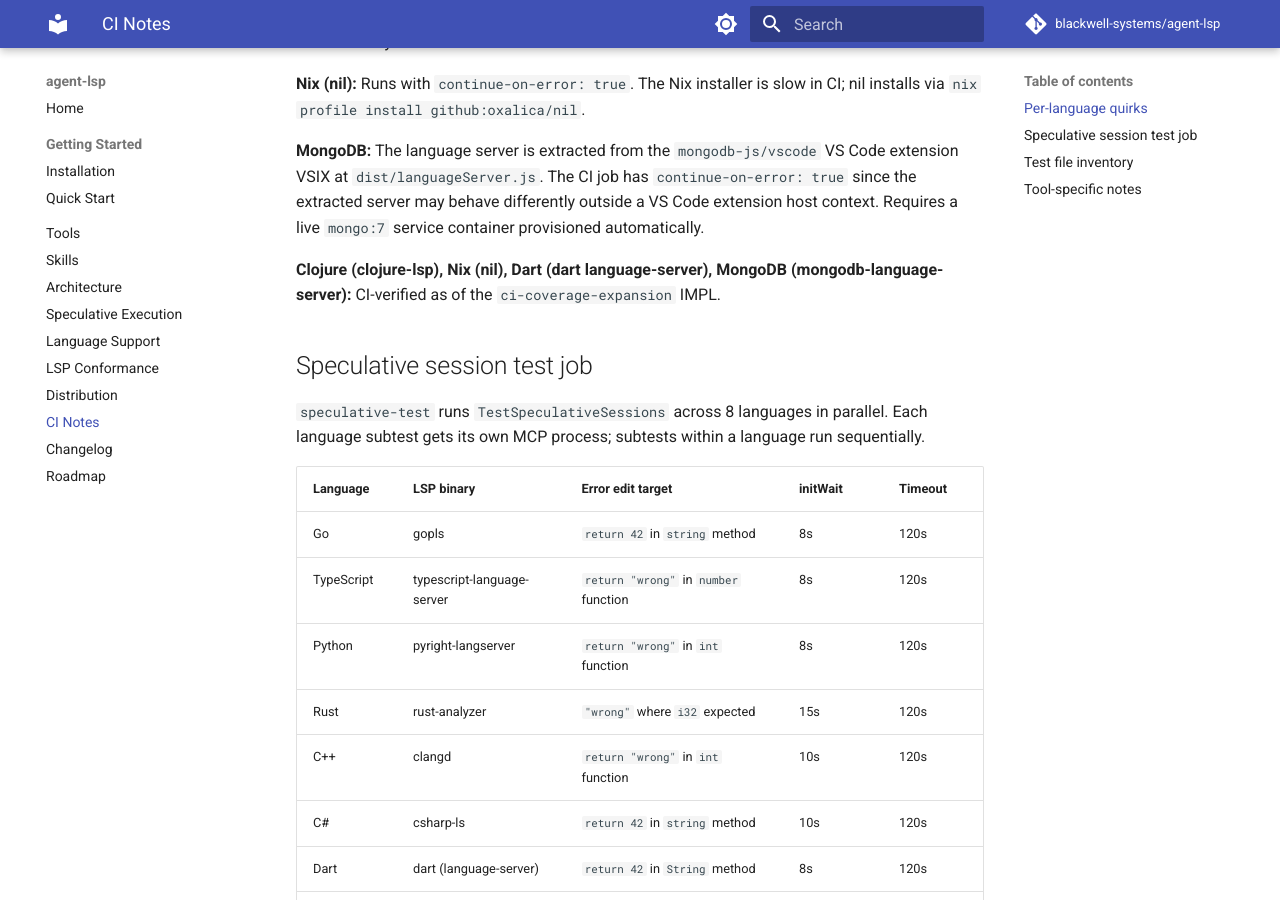
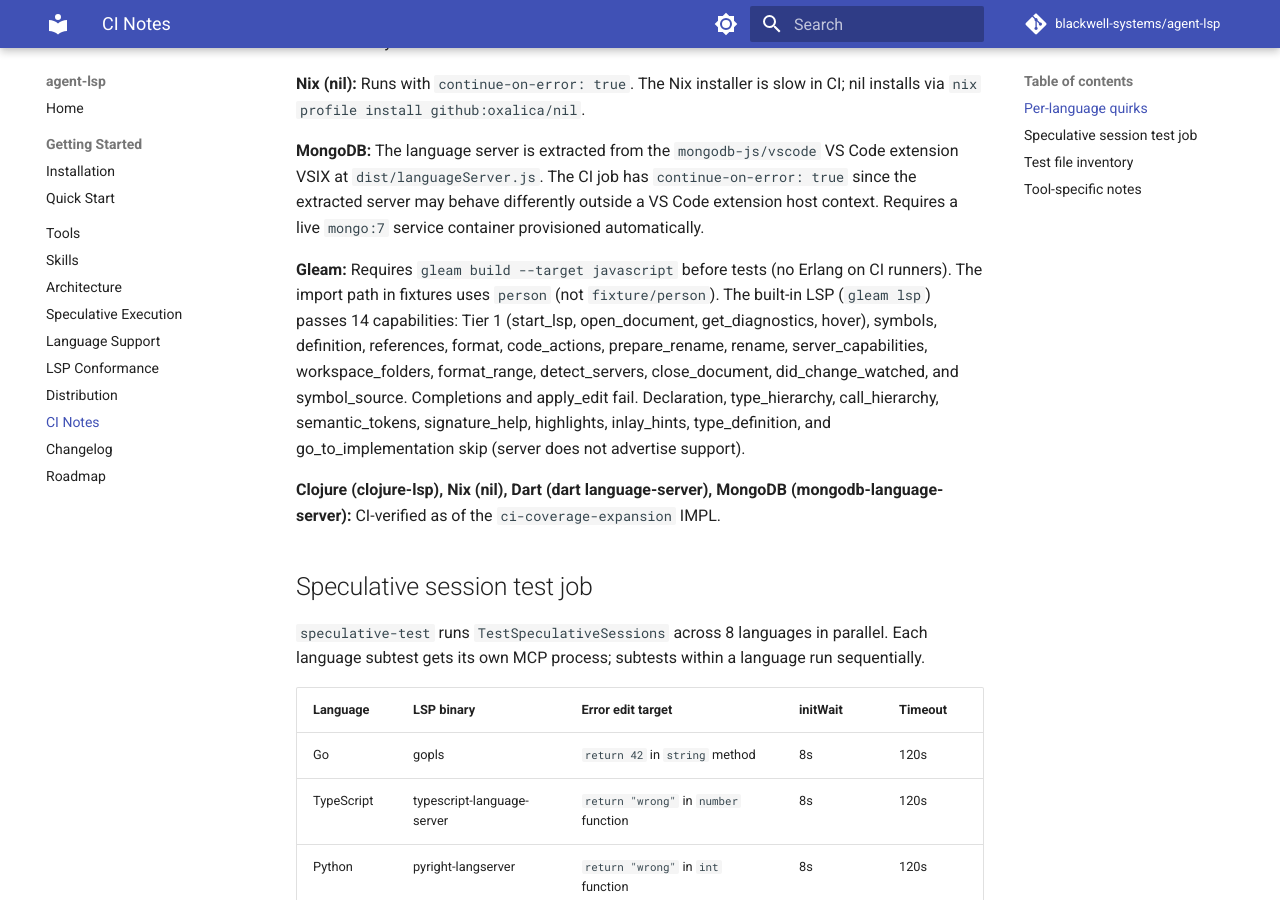
Before and after one commit to blackwell-systems/agent-lsp, an MkDocs documentation site: the page built from docs/ci-notes.md, in a window 1280 px wide and 900 px high, scrolled down 817 px. Built offline with MkDocs 1.6.1 and Material for MkDocs 9.7.7, drawn with Linux system fonts in a browser that asks for light colours; comment, search, counter and statistics services are not loaded.

Commit message:
docs: update Gleam coverage matrix to reflect 14 verified capabilities

```diff
--- a/docs/ci-notes.md
+++ b/docs/ci-notes.md
@@ -17,6 +17,8 @@
 **Nix (nil):** Runs with `continue-on-error: true`. The Nix installer is slow in CI; nil installs via `nix profile install github:oxalica/nil`.
 
 **MongoDB:** The language server is extracted from the `mongodb-js/vscode` VS Code extension VSIX at `dist/languageServer.js`. The CI job has `continue-on-error: true` since the extracted server may behave differently outside a VS Code extension host context. Requires a live `mongo:7` service container provisioned automatically.
+
+**Gleam:** Requires `gleam build --target javascript` before tests (no Erlang on CI runners). The import path in fixtures uses `person` (not `fixture/person`). The built-in LSP (`gleam lsp`) passes 14 capabilities: Tier 1 (start_lsp, open_document, get_diagnostics, hover), symbols, definition, references, format, code_actions, prepare_rename, rename, server_capabilities, workspace_folders, format_range, detect_servers, close_document, did_change_watched, and symbol_source. Completions and apply_edit fail. Declaration, type_hierarchy, call_hierarchy, semantic_tokens, signature_help, highlights, inlay_hints, type_definition, and go_to_implementation skip (server does not advertise support).
 
 **Clojure (clojure-lsp), Nix (nil), Dart (dart language-server), MongoDB (mongodb-language-server):** CI-verified as of the `ci-coverage-expansion` IMPL.
 
```
Also changed, not shown: docs/FEATURES.md (+1 -1 lines), docs/language-support.md (+1 -1 lines).
